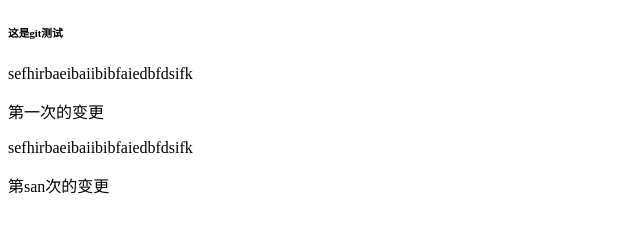
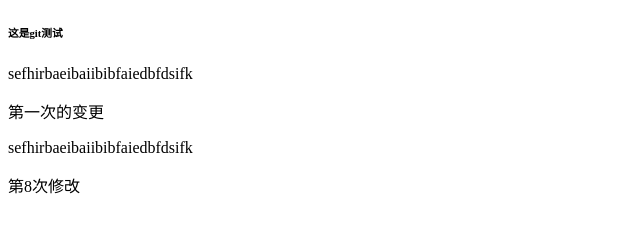
Before and after one commit to wby666/myfirstrepository, a plain HTML site: page index.html in a window 1280 px wide. Shown: the full height of the page, 0-640 px from the left. Drawn offline with Linux system fonts and the light colour scheme.

Commit message:
第八次修改

```diff
--- a/index.html
+++ b/index.html
@@ -13,10 +13,9 @@
     <p>sefhirbaeibaiibibfaiedbfdsifk</p>
     <div>第一次的变更</div>
     <p>sefhirbaeibaiibibfaiedbfdsifk</p>
-    <div>第san次的变更</div>
+    <div>第8次修改</div>
 </body>
 <script>
-
 </script>
 
 </html>
```
